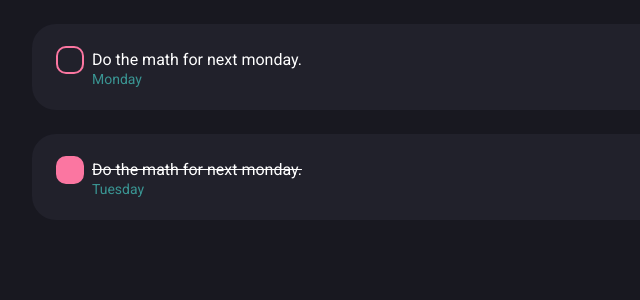
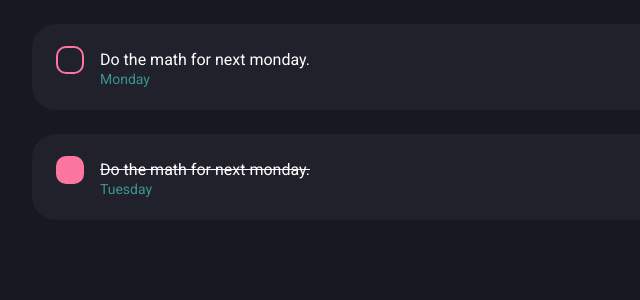
Before and after one commit to AlbaCasas/react-todo, a React (Create React App) app: page / in a window 1280 px wide. Shown: the top 300 px of the page, without its empty margins (0-640 px from the left). Built offline with nearby package versions, Linux system fonts and the light colour scheme.

Commit message:
Fix width

```diff
--- a/src/components/Checkbox/Checkbox.css
+++ b/src/components/Checkbox/Checkbox.css
@@ -9,7 +9,7 @@
     border-radius: 10px;
     width: 24px;
     height: 24px;
-    margin-right: 8px;
+    margin-right: 16px;
     border: 2px solid #FB76A1;
 }
 
--- a/src/components/Task/Task.css
+++ b/src/components/Task/Task.css
@@ -8,9 +8,10 @@
     border-radius: 24px;
     margin-top: 24px;
     padding: 24px;
+    width: 700px;
 }
 
 .task__date {
-    margin-left: 36px;
+    margin-left: 44px;
     color: #3A9593;
 }
```
